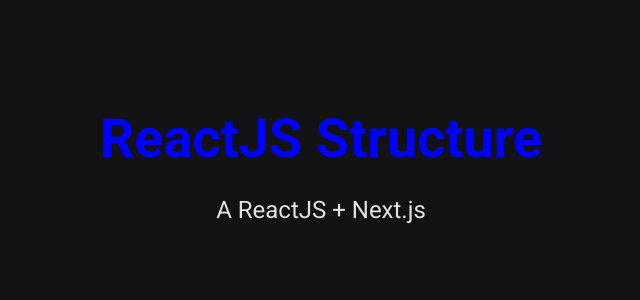
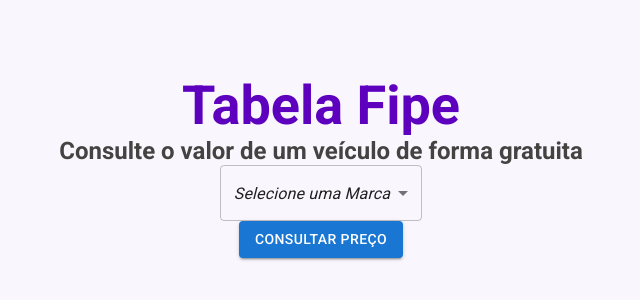
Before and after one commit to eduqg/fipe-nextjs-ui, a Next.js app: page / in a window 1280 px wide. Shown: the part 254-554 px from the top of the page, without its empty margins (319-959 px from the left). Built offline with nearby package versions, Linux system fonts and the light colour scheme.

Commit message:
Initial Select and Button

```diff
--- a/package.json
+++ b/package.json
@@ -10,6 +10,9 @@
     "prepare": "husky install"
   },
   "dependencies": {
+    "@emotion/react": "^11.10.5",
+    "@emotion/styled": "^11.10.5",
+    "@mui/material": "^5.10.17",
     "@types/node": "18.11.11",
     "@types/react": "18.0.26",
     "@types/react-dom": "18.0.9",
--- /dev/null
+++ b/src/components/Button/Button.tsx
@@ -0,0 +1,11 @@
+import React, { ReactNode } from 'react';
+
+import MuiButton, { ButtonProps as MuiButtonProps } from '@mui/material/Button';
+
+interface ButtonProps extends MuiButtonProps {
+  children: ReactNode;
+}
+
+export function Button({ children, ...rest }: ButtonProps) {
+  return <MuiButton {...rest}>{children}</MuiButton>;
+}
--- /dev/null
+++ b/src/components/Select/Select.tsx
@@ -0,0 +1,40 @@
+import React from 'react';
+
+import MenuItem, { MenuItemProps } from '@mui/material/MenuItem';
+import MuiSelect, { SelectProps as MuiSelectProps } from '@mui/material/Select';
+
+interface SelectProps {
+  options: string[];
+  selectProps?: MuiSelectProps;
+  menuItemProps?: MenuItemProps;
+  placeholder?: string;
+}
+
+export function Select({
+  options,
+  placeholder = 'Selecione um valor',
+  selectProps = {},
+  menuItemProps = {},
+}: SelectProps) {
+  return (
+    <MuiSelect
+      renderValue={(selected: unknown): string | JSX.Element => {
+        if (!Array.isArray(selected)) return <></>;
+
+        if (selected?.length === 0) return <em>{placeholder}</em>;
+
+        return selected.join(', ');
+      }}
+      {...selectProps}
+    >
+      <MenuItem disabled value="">
+        <em>{placeholder}</em>
+      </MenuItem>
+      {options.map(name => (
+        <MenuItem key={name} value={name} {...menuItemProps}>
+          {name}
+        </MenuItem>
+      ))}
+    </MuiSelect>
+  );
+}
--- a/src/pages/index.tsx
+++ b/src/pages/index.tsx
@@ -1,17 +1,71 @@
-import React from 'react';
+import React, { ReactNode } from 'react';
 import Head from 'next/head';
 
 import { Container } from '../styles/pages/Home';
+import { Select } from '../components/Select/Select';
+import { OutlinedInput, SelectChangeEvent } from '@mui/material';
+import { SelectInputProps } from '@mui/material/Select/SelectInput';
+import { Button } from '../components/Button/Button';
+
+const ITEM_HEIGHT = 48;
+const ITEM_PADDING_TOP = 8;
+const MenuProps = {
+  PaperProps: {
+    style: {
+      maxHeight: ITEM_HEIGHT * 4.5 + ITEM_PADDING_TOP,
+      width: 250,
+    },
+  },
+};
+
+const names = [
+  'Oliver Hansen',
+  'Van Henry',
+  'April Tucker',
+  'Ralph Hubbard',
+  'Omar Alexander',
+  'Carlos Abbott',
+  'Miriam Wagner',
+  'Bradley Wilkerson',
+  'Virginia Andrews',
+  'Kelly Snyder',
+];
 
 export default function Home(): JSX.Element {
+  const [personName, setPersonName] = React.useState<string[]>([]);
+
+  const handleChange = (event: SelectChangeEvent<typeof personName>) => {
+    const {
+      target: { value },
+    } = event;
+    setPersonName(typeof value === 'string' ? value.split(',') : value);
+  };
+
   return (
     <Container>
       <Head>
-        <title>Home</title>
+        <title>Tabela Fipe</title>
       </Head>
 
-      <h1>ReactJS Structure</h1>
-      <p>A ReactJS + Next.js</p>
+      <h1>Tabela Fipe</h1>
+
+      <h2>Consulte o valor de um veículo de forma gratuita</h2>
+
+      <Select
+        options={names}
+        placeholder="Selecione uma Marca"
+        selectProps={{
+          multiple: true,
+          displayEmpty: true,
+          value: personName,
+          onChange: handleChange as SelectInputProps<unknown>['onChange'],
+          input: <OutlinedInput />,
+          MenuProps,
+          inputProps: { 'aria-label': 'Without label' },
+        }}
+      />
+
+      <Button variant="contained">Consultar preço</Button>
     </Container>
   );
 }
--- a/src/styles/theme.ts
+++ b/src/styles/theme.ts
@@ -1,8 +1,12 @@
 const theme = {
   colors: {
-    background: '#121214',
-    text: '#e1e1e6',
-    primary: 'blue',
+    background: '#f9f7fd',
+    primary: '#5d01be',
+    text: '#434342',
+    textLight: '#9295a5',
+    white: '#fcfffe',
+    green: '#00a38c',
+    lightGreen: '#ddf4f2',
   },
 };
 
```
Also changed, not shown: 2 other files (tests, documents, lock files or other folders).
